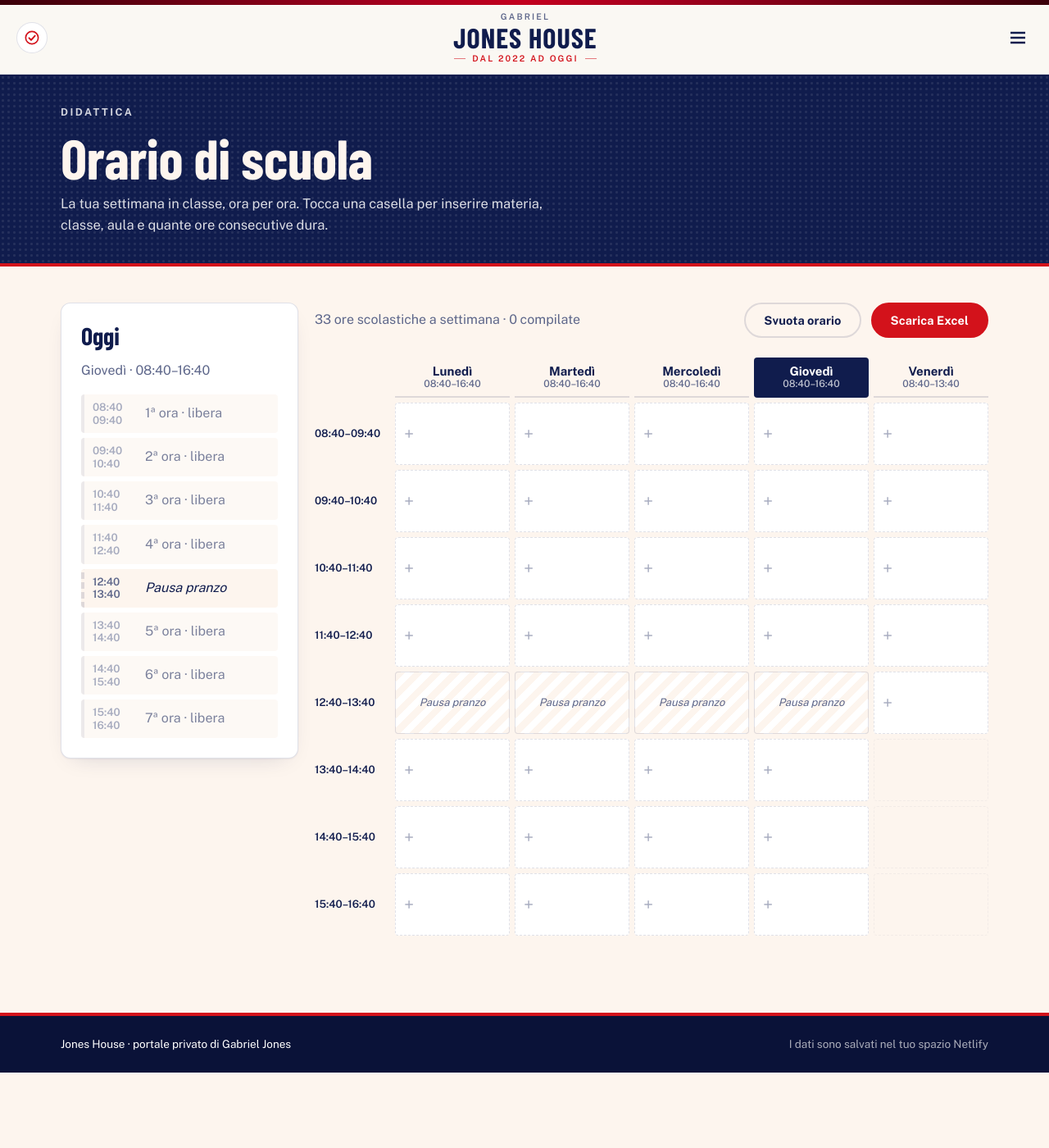
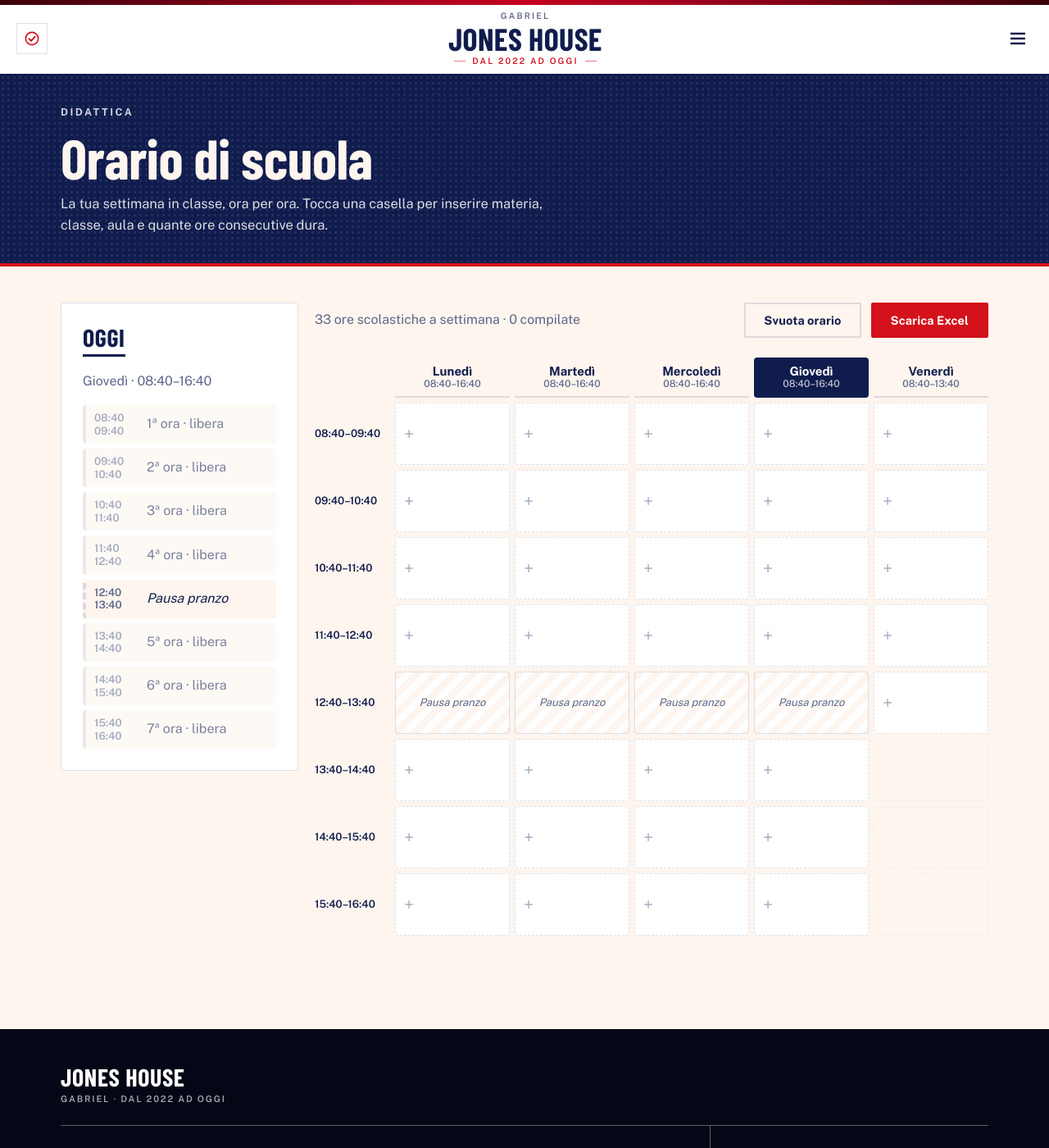
Before and after one commit to gabrielmatteojones/house, a Jekyll site: the page built from plugins/orario/index.html, in a window 1280 px wide and 1400 px high. Shown: the whole window at 82% size. Built offline with Jekyll 4.4.1, drawn with Linux system fonts in a browser that asks for light colours; some web fonts are replaced; some of the changed text lies outside the part shown.

Commit message:
Header al centro (senza opzioni), footer a colonne, stile editoriale
Co-Authored-By: Claude Sonnet 5.5 <noreply@anthropic.com>
Claude-Session: https://claude.ai/code/session_01CEdggkQM8pAhAeohHidbDT

```diff
--- a/_layouts/default.html
+++ b/_layouts/default.html
@@ -32,9 +32,20 @@
   </main>
   <footer class="site-footer">
     <div class="wrap">
-      <span>Jones House · portale privato di Gabriel Jones</span>
-      <span class="sp"></span>
-      <span class="muted-light">I dati sono salvati nel tuo spazio Netlify</span>
+      <div class="ft-top"><a class="ft-logo" href="/">Jones House<small>Gabriel · dal 2022 ad oggi</small></a></div>
+      <div class="ft-mid">
+        <nav class="ft-cols" aria-label="Piè di pagina">
+          {%- for item in site.data.nav -%}{%- if item.children -%}
+          <div><h4>{{ item.title }}</h4>{%- for c in item.children -%}<a href="{{ c.url }}">{{ c.title }}</a>{%- endfor -%}</div>
+          {%- endif -%}{%- endfor -%}
+        </nav>
+        <div class="ft-side">
+          <h4>Subito</h4>
+          <p>Registra l'entrata o l'uscita dal luogo di lavoro.</p>
+          <button class="ft-btn" type="button" onclick="Timbra.open()">Timbra</button>
+        </div>
+      </div>
+      <div class="ft-bot"><span>© {{ 'now' | date: "%Y" }} Jones House · portale privato di Gabriel Jones</span><span>I dati sono salvati nel tuo spazio Netlify</span></div>
     </div>
   </footer>
   <script src="/assets/js/core.js"></script>
--- a/assets/css/portal.css
+++ b/assets/css/portal.css
@@ -2,7 +2,7 @@
    Palette: navy #101c4d · navy scuro #0a1238 · crema #fdf5ee · rosso #d3121b */
 :root{
   --navy:#101c4d; --navy-d:#0a1238; --cream:#fdf5ee; --red:#d3121b; --red-d:#b00e16;
-  --muted:#5d668a; --line:rgba(16,28,77,.13); --paper:#fff; --r:12px;
+  --muted:#5d668a; --line:rgba(16,28,77,.13); --paper:#fff; --r:4px;
   --shadow:0 1px 2px rgba(16,28,77,.05),0 10px 28px -16px rgba(16,28,77,.22);
   --head:"Barlow Condensed","Arial Narrow",Impact,sans-serif;
   --body:"Public Sans",system-ui,-apple-system,"Segoe UI",sans-serif;
@@ -25,14 +25,14 @@ img{max-width:100%}
 
 /* Intestazione: fascia rossa sottile, «Timbra» piccolo a sinistra, menu 3 + logo + 3, «Esci» a destra */
 .hd-strip{height:6px;background:linear-gradient(90deg,#3b000a 0%,#a8001f 38%,#c4001f 50%,#a8001f 62%,#3b000a 100%)}
-.site-header{background:color-mix(in srgb,var(--hd-bg,#faf8f4) 92%,transparent);-webkit-backdrop-filter:saturate(1.4) blur(12px);backdrop-filter:saturate(1.4) blur(12px);position:sticky;top:0;z-index:30;border-bottom:1px solid var(--line);box-shadow:0 1px 0 rgba(255,255,255,.6) inset,0 6px 22px -14px rgba(16,28,77,.35)}
+.site-header{background:var(--hd-bg,#fff);position:sticky;top:0;z-index:30;border-bottom:1px solid var(--navy)}
 .hd-in{display:grid;grid-template-columns:1fr auto 1fr;align-items:center;gap:24px;max-width:1560px;margin:0 auto;padding:8px 32px;min-height:84px}
 .hd-left{justify-self:start;min-width:0}
 .hd-center{display:flex;align-items:center;gap:48px}
 .hd-right{justify-self:end;display:flex;align-items:center;gap:16px}
 
 .logo{display:flex;flex-direction:column;align-items:center;text-align:center;text-decoration:none;line-height:1;gap:5px;padding:0 6px;position:relative}
-.logo b{font:800 34px/.9 var(--head);text-transform:uppercase;letter-spacing:.03em;white-space:nowrap}
+.logo b{font:800 38px/.9 var(--head);text-transform:uppercase;letter-spacing:.01em;white-space:nowrap}
 .logo small{font:600 10.5px/1 var(--body);letter-spacing:.2em;text-transform:uppercase;color:var(--muted)}
 .logo small:last-child{color:var(--red);display:flex;align-items:center;gap:8px}
 .logo small:last-child::before,.logo small:last-child::after{content:"";width:14px;height:1px;background:currentColor;opacity:.55}
@@ -44,7 +44,7 @@ img{max-width:100%}
 .dd-btn svg{opacity:.7}
 
 .dd{position:relative}
-.dd-menu{position:absolute;top:100%;left:-16px;min-width:230px;background:var(--paper);border:1px solid var(--line);border-radius:12px;box-shadow:0 22px 48px -12px rgba(16,28,77,.28),0 2px 6px rgba(16,28,77,.06);padding:8px;display:none;z-index:5;}
+.dd-menu{position:absolute;top:100%;left:-16px;min-width:230px;background:var(--paper);border:1px solid var(--navy);border-radius:2px;box-shadow:0 18px 40px -14px rgba(16,28,77,.35);padding:8px;display:none;z-index:5}
 .dd-menu::before{content:"";position:absolute;left:0;right:0;top:-12px;height:12px}
 .nav-r .dd:last-child .dd-menu{left:auto;right:-16px}
 .dd:hover .dd-menu,.dd:focus-within .dd-menu,.dd.open .dd-menu{display:block}
@@ -52,15 +52,28 @@ img{max-width:100%}
 .dd-menu a:hover{background:var(--cream);padding-left:18px}
 .dd-menu a.on{background:var(--cream);box-shadow:inset 3px 0 0 var(--red)}
 
-.linkbtn{background:transparent;border:1.5px solid var(--line);border-radius:999px;color:var(--navy);font:700 11.5px var(--body);letter-spacing:.14em;text-transform:uppercase;cursor:pointer;padding:8px 16px;}
-.linkbtn:hover{background:var(--navy);border-color:var(--navy);color:#fff}
+.linkbtn{background:transparent;border:1.5px solid var(--red);border-radius:2px;color:var(--red);font:700 12px var(--body);letter-spacing:.12em;text-transform:uppercase;cursor:pointer;padding:8px 14px}
+.linkbtn:hover{background:var(--red);color:#fff}
 .burger{display:none;background:none;border:0;color:var(--navy);cursor:pointer;padding:6px}
 
 /* «Timbra»: solo un'icona. Fuori servizio contorno chiaro; in servizio il tondo diventa pieno (e il titolo dice dove). */
-.ck{display:inline-flex;align-items:center;justify-content:center;width:38px;height:38px;padding:0;border-radius:50%;border:1.5px solid var(--line);background:var(--paper);color:var(--red);cursor:pointer}
+.ck{display:inline-flex;align-items:center;justify-content:center;width:38px;height:38px;padding:0;border-radius:2px;border:1.5px solid var(--line);background:var(--paper);color:var(--red);cursor:pointer}
 .ck:hover{border-color:var(--red)}
 .ck.in-servizio{background:var(--red);border-color:var(--red);color:#fff}
 
+
+/* Scorrendo la pagina l'intestazione si fa bassa e scura (la classe la mette header.js) */
+html.hd-small .hd-strip{display:none}
+html.hd-small .site-header{background:var(--navy-d);border-bottom-color:var(--navy-d)}
+html.hd-small .hd-in{min-height:56px;padding-top:4px;padding-bottom:4px}
+html.hd-small .logo small{display:none}
+html.hd-small .logo b{font-size:26px}
+html.hd-small .nav>a,html.hd-small .dd-btn,html.hd-small .logo b,html.hd-small .burger{color:var(--cream)}
+html.hd-small .linkbtn{color:#fff;border-color:rgba(255,255,255,.6)}
+html.hd-small .linkbtn:hover{background:#fff;color:var(--navy-d)}
+html.hd-small .ck{background:transparent;border-color:rgba(255,255,255,.35);color:#fff}
+html.hd-small .ck.in-servizio{background:var(--red);border-color:var(--red)}
+html.hd-small .dd-menu a{color:var(--navy)}
 
 @media (min-width:1321px) and (max-width:1560px){
   .hd-in{padding:8px 24px;gap:16px}
@@ -98,45 +111,6 @@ img{max-width:100%}
   .hd-right{gap:6px}
 }
 
-/* Varianti dell'intestazione (scelte da Impostazioni → Aspetto) */
-@media (min-width:1321px){
-  html[data-header="sinistra"] .hd-in,html[data-header="compatto"] .hd-in{display:flex;gap:40px}
-  html[data-header="sinistra"] .hd-center,html[data-header="compatto"] .hd-center{display:contents}
-  html[data-header="sinistra"] .logo,html[data-header="compatto"] .logo{order:1;align-items:flex-start;text-align:left}
-  html[data-header="sinistra"] .nav-l,html[data-header="compatto"] .nav-l{order:2}
-  html[data-header="sinistra"] .nav-r,html[data-header="compatto"] .nav-r{order:3}
-  html[data-header="sinistra"] .hd-left,html[data-header="compatto"] .hd-left{order:4;margin-left:auto}
-  html[data-header="sinistra"] .hd-right,html[data-header="compatto"] .hd-right{order:5}
-  html[data-header="sinistra"] .nav,html[data-header="compatto"] .nav{gap:30px}
-  html[data-header="sinistra"] .nav-r{margin-left:-14px}
-  html[data-header="compatto"] .hd-in{min-height:56px;padding-top:4px;padding-bottom:4px}
-  html[data-header="compatto"] .logo small{display:none}
-  html[data-header="compatto"] .logo b{font-size:26px}
-}
-html[data-header="compatto"] .hd-strip{display:none}
-html[data-header="scuro"] .site-header{background:var(--navy);border-bottom-color:var(--navy-d);box-shadow:none}
-html[data-header="scuro"] .site-header .nav>a,html[data-header="scuro"] .site-header .dd-btn,html[data-header="scuro"] .site-header .logo b,html[data-header="scuro"] .site-header .linkbtn,html[data-header="scuro"] .site-header .burger{color:var(--cream)}
-html[data-header="scuro"] .site-header .logo small{color:rgba(255,255,255,.62)}
-html[data-header="scuro"] .site-header .logo small:last-child{color:#ff9aa0}
-html[data-header="scuro"] .site-header .linkbtn,html[data-header="scuro"] .site-header .ck{border-color:rgba(255,255,255,.28);background:transparent}
-html[data-header="scuro"] .site-header .ck{color:#fff}
-html[data-header="scuro"] .site-header .ck.in-servizio{background:var(--red);border-color:var(--red)}
-html[data-header="scuro"] .site-header .linkbtn:hover{background:var(--cream);color:var(--navy)}
-html[data-header="scuro"] .dd-menu a{color:var(--navy)}
-@media (max-width:1320px){html[data-header="scuro"] .nav>a,html[data-header="scuro"] .dd-btn{border-bottom-color:rgba(255,255,255,.18)}html[data-header="scuro"] .dd-menu a{color:var(--cream)}}
-html[data-header="minimo"] .hd-strip{height:3px}
-html[data-header="minimo"] .hd-in{min-height:60px}
-html[data-header="minimo"] .logo small{display:none}
-html[data-header="minimo"] .logo b{font-size:28px}
-@media (min-width:1321px){
-  html[data-header="minimo"] .hd-center{gap:0}
-  html[data-header="minimo"] .nav{gap:0}
-  html[data-header="minimo"] .nav>a,html[data-header="minimo"] .dd-btn{padding:12px 14px}
-  html[data-header="minimo"] .nav-l{margin-right:22px}
-  html[data-header="minimo"] .nav-r{margin-left:22px}
-}
-
-
 /* Temi: stile del riquadro in cima alla pagina (scelto da Impostazioni → Aspetto) */
 html[data-hero="solid"] .hero{background-image:none}
 html[data-hero="gradient"] .hero{background-size:auto;background-image:linear-gradient(135deg,var(--navy-d),var(--navy) 55%,var(--red-d))}
@@ -147,7 +121,7 @@ html[data-hero="strip"] .hero h1{font-size:clamp(44px,6vw,72px)}
 html[data-hero="strip"] .hero .kicker{color:var(--red)}
 
 /* Pulsanti */
-.btn{display:inline-flex;align-items:center;justify-content:center;gap:8px;font:700 14.5px var(--body);letter-spacing:.01em;padding:11px 22px;border-radius:var(--rb,999px);border:2px solid var(--red);background:var(--red);color:#fff;cursor:pointer;text-decoration:none;}
+.btn{display:inline-flex;align-items:center;justify-content:center;gap:8px;font:700 14.5px var(--body);letter-spacing:.01em;padding:11px 22px;border-radius:var(--rb,2px);border:2px solid var(--red);background:var(--red);color:#fff;cursor:pointer;text-decoration:none}
 .btn:hover{background:var(--red-d);border-color:var(--red-d);box-shadow:0 8px 18px -8px rgba(211,18,27,.5)}
 .btn:disabled{opacity:.6;cursor:wait}
 .btn.ghost{background:transparent;color:var(--navy);border-color:var(--line)}
@@ -165,13 +139,29 @@ html[data-hero="strip"] .hero .kicker{color:var(--red)}
 .hero h1{font-size:clamp(54px,8vw,96px);font-weight:700;color:var(--hero-ink-h,var(--cream))}
 .hero .lead{margin:18px 0 0;max-width:620px;font-size:18px;opacity:.85}
 main.wrap{padding-top:44px;padding-bottom:90px}
-.site-footer{background:var(--navy-d);color:#fff;font-size:13.5px;padding:24px 0;border-top:4px solid var(--red)}
-.site-footer .wrap{display:flex;gap:16px;flex-wrap:wrap}
+.site-footer{background:#000;background:color-mix(in srgb,var(--navy-d) 40%,#000);color:#fff;font-size:14px;padding:44px 0 26px;margin-top:20px}
+.ft-top{padding-bottom:26px;border-bottom:1px solid rgba(255,255,255,.35)}
+.ft-logo{display:inline-flex;flex-direction:column;gap:6px;text-decoration:none;font:800 30px/.95 var(--head);text-transform:uppercase;letter-spacing:.02em}
+.ft-logo small{font:600 11px var(--body);letter-spacing:.16em;color:rgba(255,255,255,.65)}
+.ft-mid{display:grid;grid-template-columns:1fr 340px;border-bottom:1px solid rgba(255,255,255,.35)}
+.ft-cols{display:grid;grid-template-columns:repeat(auto-fit,minmax(140px,1fr));gap:28px;padding:34px 32px 34px 0}
+.ft-cols h4,.ft-side h4{font:700 12px var(--body);letter-spacing:.16em;text-transform:uppercase;color:rgba(255,255,255,.6);margin:0 0 14px}
+.ft-cols a{display:block;color:#fff;text-decoration:none;padding:6px 0;font-size:14.5px}
+.ft-cols a:hover{text-decoration:underline;text-underline-offset:4px}
+.ft-side{border-left:1px solid rgba(255,255,255,.35);padding:34px 0 34px 36px}
+.ft-side p{margin:0 0 18px;color:rgba(255,255,255,.8)}
+.ft-btn{background:transparent;color:#fff;border:1px solid #fff;border-radius:2px;padding:11px 26px;font:600 15px var(--body);cursor:pointer}
+.ft-btn:hover{background:#fff;color:#000}
+.ft-bot{display:flex;flex-wrap:wrap;justify-content:center;gap:8px 28px;padding-top:24px;font-size:12.5px;color:rgba(255,255,255,.75)}
+@media (max-width:760px){.ft-mid{grid-template-columns:1fr}.ft-side{border-left:0;border-top:1px solid rgba(255,255,255,.35);padding:28px 0}.ft-cols{padding-right:0}}
 .muted-light{opacity:.65}
 
 /* Elementi comuni */
-.panel{background:var(--paper);border:1px solid var(--line);border-radius:var(--r);padding:24px;box-shadow:var(--shadow)}
-.panel h2{font-size:34px;margin-bottom:14px}
+.panel{background:var(--paper);border:1px solid var(--line);border-radius:var(--r);padding:26px}
+.panel h2,.group h2{display:inline-block;font:800 20px/1 var(--head);text-transform:uppercase;letter-spacing:.02em;padding-bottom:6px;border-bottom:3px solid var(--navy);margin-bottom:18px}
+.sec-head{display:flex;align-items:baseline;justify-content:space-between;gap:12px}
+.sec-head a{font:600 14px var(--body);text-decoration:none;color:var(--navy)}
+.sec-head a:hover{text-decoration:underline;text-underline-offset:4px}
 .toolbar{display:flex;flex-wrap:wrap;gap:12px;align-items:center;margin-bottom:24px}
 .toolbar input[type=search],.toolbar input[type=url],.toolbar input[type=text]{max-width:340px}
 .toolbar select{width:auto}
@@ -229,7 +219,6 @@ dialog.modal::backdrop{background:rgba(10,18,56,.62)}
 
 /* Accessi rapidi */
 .group{margin-bottom:34px}
-.group h2{font-size:32px;margin-bottom:14px}
 .tiles{display:grid;grid-template-columns:repeat(auto-fill,minmax(210px,1fr));gap:14px}
 .tile{position:relative;display:flex;align-items:center;gap:14px;background:var(--paper);border:1px solid var(--line);border-radius:var(--r);padding:16px;}
 .tile:hover{border-color:var(--navy);box-shadow:var(--shadow)}
@@ -241,12 +230,11 @@ dialog.modal::backdrop{background:rgba(10,18,56,.62)}
 .tile:hover .edit,.tile:focus-within .edit{opacity:1}
 
 /* Link e giochi: schede */
-.card{display:flex;flex-direction:column;background:var(--paper);border:1px solid var(--line);border-radius:var(--r);overflow:hidden;box-shadow:var(--shadow);}
-.card:hover{box-shadow:0 18px 34px -18px rgba(16,28,77,.38)}
-.card .thumb{aspect-ratio:16/9;background:var(--navy) center/cover;display:grid;place-items:center;color:#fff}
+.card{display:flex;flex-direction:column;background:transparent;border:0;border-radius:0}
+.card .thumb{aspect-ratio:16/10;background:var(--navy) center/cover;display:grid;place-items:center;color:#fff}
 .card .thumb img{width:44px;height:44px;border-radius:8px}
-.card .inner{padding:16px 18px;display:flex;flex-direction:column;gap:8px;flex:1}
-.card h3{font-size:28px;line-height:1}
+.card .inner{padding:14px 0 4px;display:flex;flex-direction:column;gap:8px;flex:1}
+.card h3{font:700 22px/1.2 "Source Serif 4",Georgia,"Times New Roman",serif;letter-spacing:0}
 .card h3 a{text-decoration:none}
 .card h3 a:hover{text-decoration:underline}
 .card p{margin:0;color:var(--muted);font-size:14.5px;display:-webkit-box;-webkit-line-clamp:3;-webkit-box-orient:vertical;overflow:hidden}
@@ -704,3 +692,4 @@ main.wrap.wide{max-width:1500px}
 .st-choice span{font:500 13px var(--body);color:var(--muted)}
 .st-bar{position:sticky;bottom:0;display:flex;gap:10px;align-items:center;justify-content:flex-end;background:var(--hd-bg,var(--cream));border-top:1px solid var(--line);padding:12px 0;margin-top:22px;z-index:6}
 @media (max-width:640px){.st-day{grid-template-columns:1fr;gap:4px}}
+.tb-home h2{border:0;padding:0;margin:0;font-size:28px;text-transform:none}
--- a/assets/js/header.js
+++ b/assets/js/header.js
@@ -1,6 +1,14 @@
-/* Jones House · intestazione: menu a tendina accessibile da tastiera e da touch. */
+/* Jones House · intestazione: si fa bassa e scura quando scorri la pagina; Esc chiude le tendine. */
 (() => {
-  // Esc chiude le tendine aperte
+  const root = document.documentElement;
+  let piccolo = false;
+  const aggiorna = () => {
+    const y = window.scrollY;
+    const v = piccolo ? y > 40 : y > 140;   // due soglie: niente sfarfallio al confine
+    if (v !== piccolo) { piccolo = v; root.classList.toggle("hd-small", v); }
+  };
+  addEventListener("scroll", aggiorna, { passive: true });
+  aggiorna();
   document.addEventListener("keydown", e => {
     if (e.key === "Escape") document.querySelectorAll(".dd.open").forEach(d => d.classList.remove("open"));
   });
--- a/assets/js/impostazioni.js
+++ b/assets/js/impostazioni.js
@@ -130,8 +130,6 @@
         `<button type="button" data-font="${k}" aria-pressed="${sel(tema.font, k)}"><b style="font-family:${f.head.replace(/"/g, "'")}">${esc(f.nome)}</b><span>${esc(f.esempio)}</span></button>`).join("")}</div></div>
       <div class="st-group"><h3>Forma di schede e pulsanti</h3><div class="st-choice">${Object.entries(Tema.RAGGI).map(([k, r]) =>
         `<button type="button" data-raggio="${k}" aria-pressed="${sel(tema.raggio, k)}"><b>${r.nome}</b><span>angoli ${k === "netto" ? "quasi vivi" : k === "medio" ? "leggeri" : "molto arrotondati"}</span></button>`).join("")}</div></div>
-      <div class="st-group"><h3>Intestazione (la barra in alto)</h3><div class="st-choice">${Object.entries(Tema.HEADERS).map(([k, n]) =>
-        `<button type="button" data-header="${k}" aria-pressed="${sel(tema.header, k)}"><b>${n}</b><span>${{ classico: "logo al centro, menu ai lati", sinistra: "logo e menu a sinistra", compatto: "una riga bassa, senza fascia", scuro: "fondo del colore principale", minimo: "barra sottile, logo semplice" }[k]}</span></button>`).join("")}</div></div>
       <div class="st-group"><h3>Riquadro in cima alla pagina</h3><div class="st-choice">${Object.entries(Tema.HEROS).map(([k, n]) =>
         `<button type="button" data-hero="${k}" aria-pressed="${sel(tema.hero, k)}"><b>${n}</b></button>`).join("")}</div></div>`;
   }
@@ -144,7 +142,6 @@
     else if (b.dataset.font) tema.font = b.dataset.font;
     else if (b.dataset.raggio) tema.raggio = b.dataset.raggio;
     else if (b.dataset.hero) tema.hero = b.dataset.hero;
-    else if (b.dataset.header) tema.header = b.dataset.header;
     else return;
     anteprima(); disegnaTema();
   });
--- a/assets/js/theme-boot.js
+++ b/assets/js/theme-boot.js
@@ -7,7 +7,6 @@
     var r = document.documentElement;
     for (var k in t.vars) r.style.setProperty(k, t.vars[k]);
     if (t.hero) r.setAttribute("data-hero", t.hero);
-    if (t.header) r.setAttribute("data-header", t.header);
     if (t.fonts) { var l = document.createElement("link"); l.rel = "stylesheet"; l.href = t.fonts; document.head.appendChild(l); }
     var m = document.querySelector('meta[name="theme-color"]');
     if (m && t.vars["--navy"]) m.setAttribute("content", t.vars["--navy"]);
--- a/assets/js/theme.js
+++ b/assets/js/theme.js
@@ -19,9 +19,8 @@ const Tema = (() => {
     tecnico:  { nome: "Tecnico", esempio: "JetBrains Mono", head: '"JetBrains Mono",ui-monospace,Consolas,monospace', body: '"IBM Plex Sans",system-ui,sans-serif', url: G + "family=JetBrains+Mono:wght@700&family=IBM+Plex+Sans:wght@400;500;600;700&display=swap" }
   };
   const RAGGI = { netto: { nome: "Netti", r: "2px", rb: "2px" }, medio: { nome: "Medi", r: "6px", rb: "4px" }, morbido: { nome: "Morbidi", r: "16px", rb: "999px" } };
-  const HEADERS = { classico: "Classico", sinistra: "Logo a sinistra", compatto: "Compatto", scuro: "Scuro", minimo: "Minimo" };
   const HEROS = { dots: "Punteggiato", solid: "Pieno", gradient: "Sfumato", light: "Chiaro", strip: "Sottile" };
-  const BASE = { preset: "classico", colori: { primario: PRESETS.classico.primario, accento: PRESETS.classico.accento, sfondo: PRESETS.classico.sfondo }, font: "classico", raggio: "medio", hero: "dots", header: "classico" };
+  const BASE = { preset: "classico", colori: { primario: PRESETS.classico.primario, accento: PRESETS.classico.accento, sfondo: PRESETS.classico.sfondo }, font: "classico", raggio: "medio", hero: "dots" };
 
   /* ---- colori ---- */
   const rgb = h => { h = h.replace("#", ""); if (h.length === 3) h = [...h].map(c => c + c).join(""); return [0, 2, 4].map(i => parseInt(h.slice(i, i + 2), 16)); };
@@ -40,14 +39,13 @@ const Tema = (() => {
       "--muted": mix(p, s, .36), "--line": `rgba(${rgb(p).join(",")},.15)`,
       "--r": r.r, "--rb": r.rb, "--head": f.head, "--body": f.body
     };
-    return { vars, fonts: f.url, hero: t.hero, header: HEADERS[t.header] ? t.header : "classico", contrastoAccento: buio(a) };
+    return { vars, fonts: f.url, hero: t.hero, contrastoAccento: buio(a) };
   };
 
   const applica = t => {
     const c = calcola(t), root = document.documentElement;
     for (const k in c.vars) root.style.setProperty(k, c.vars[k]);
     root.setAttribute("data-hero", c.hero);
-    root.setAttribute("data-header", c.header);
     let l = document.getElementById("tema-font");
     if (c.fonts) {
       if (!l) { l = document.createElement("link"); l.id = "tema-font"; l.rel = "stylesheet"; document.head.append(l); }
@@ -79,5 +77,5 @@ const Tema = (() => {
   };
   if (document.body && !document.body.hasAttribute("data-nosync-tema")) sincronizza();
 
-  return { PRESETS, FONTS, RAGGI, HEROS, HEADERS, BASE, calcola, applica, salva, mix, buio };
+  return { PRESETS, FONTS, RAGGI, HEROS, BASE, calcola, applica, salva, mix, buio };
 })();
--- a/impostazioni.html
+++ b/impostazioni.html
@@ -2,7 +2,7 @@
 layout: default
 title: Impostazioni
 kicker: Jones House
-lead: Gli orari previsti di ogni luogo di lavoro e l'aspetto del portale, intestazione compresa.
+lead: Gli orari previsti di ogni luogo di lavoro e l'aspetto del portale.
 permalink: /impostazioni/
 script: impostazioni
 ---
--- a/index.html
+++ b/index.html
@@ -18,17 +18,17 @@ script: home
 
 <div class="two">
   <section class="panel">
-    <h2>Prossime lezioni</h2>
+    <div class="sec-head"><h2>Prossime lezioni</h2><a href="/calendario/">Calendario →</a></div>
     <ul class="list" id="next"></ul>
   </section>
   <section class="panel">
-    <h2>Ultime lezioni registrate</h2>
+    <div class="sec-head"><h2>Ultime lezioni registrate</h2><a href="/registro/">Registro →</a></div>
     <ul class="list" id="recent"></ul>
   </section>
 </div>
 
 <section class="panel" style="margin-top:20px">
-  <h2>Accessi rapidi</h2>
+  <div class="sec-head"><h2>Accessi rapidi</h2><a href="/accessi/">Vedi tutti →</a></div>
   <div class="tiles" id="quick"></div>
 </section>
 
```
Also changed, not shown: README.md.
